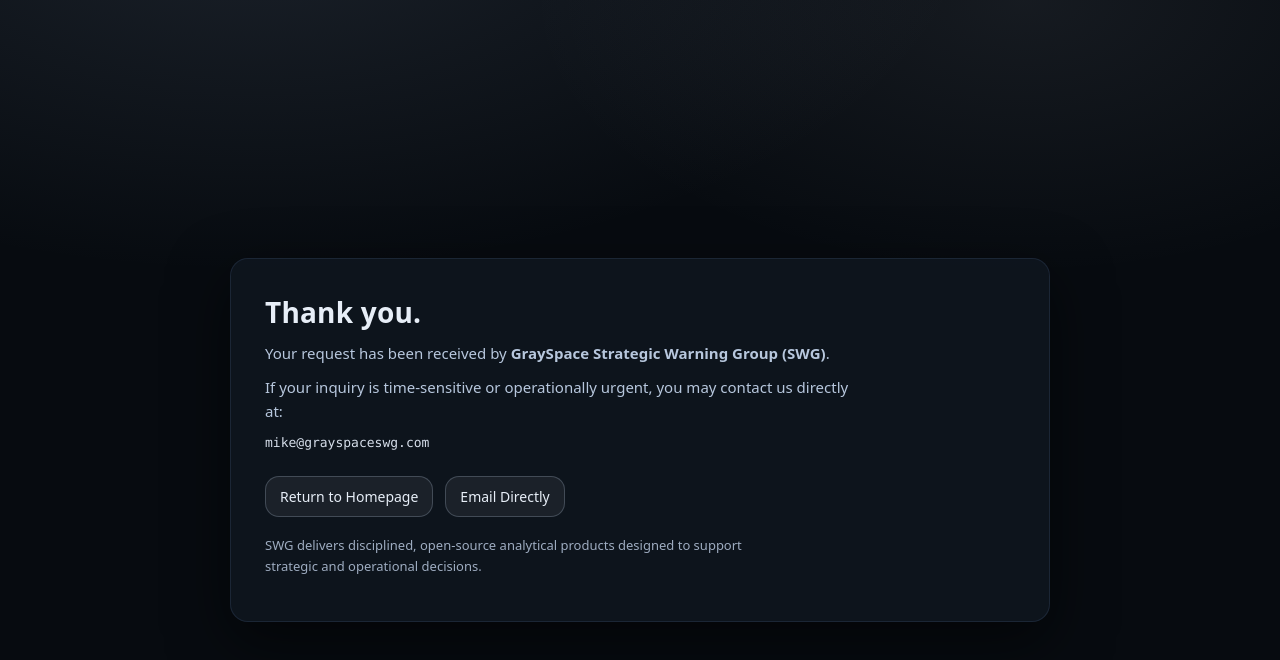
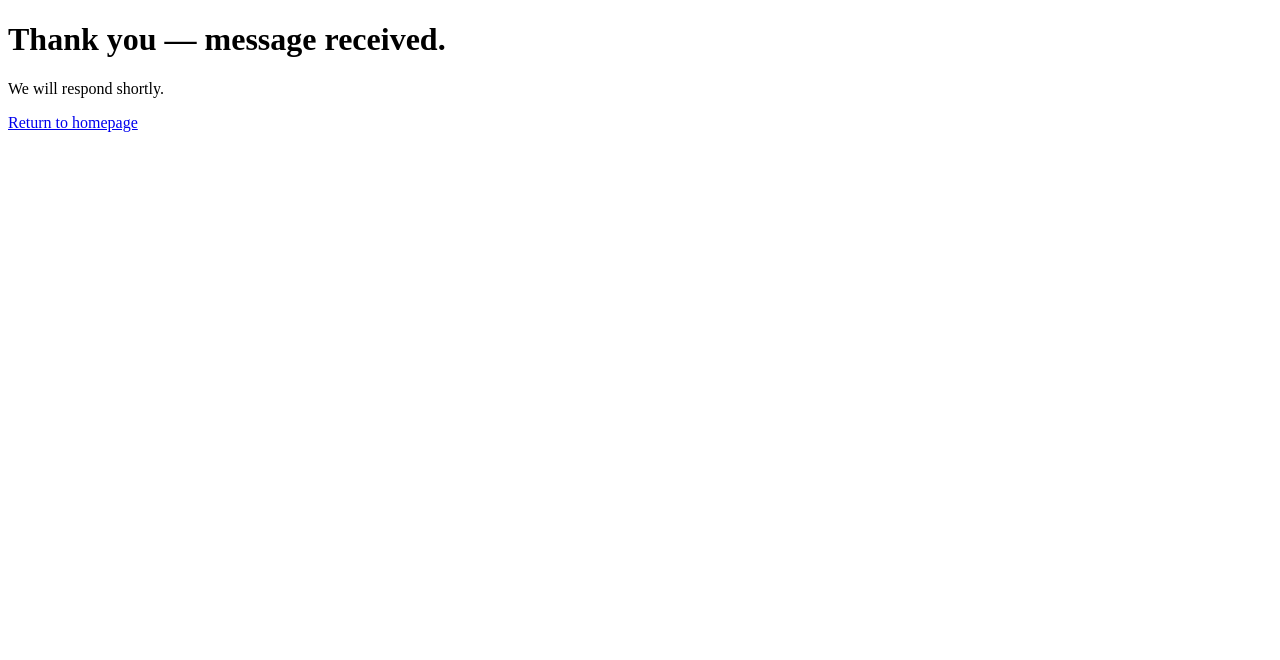
Before and after one commit to pregentm-stack/GraySpace-Landing, a plain HTML site: page thank-you.html in a window 1280 px wide. Drawn offline with Linux system fonts and the light colour scheme.

Commit message:
Update thank-you.html

```diff
--- a/thank-you.html
+++ b/thank-you.html
@@ -2,127 +2,11 @@
 <html lang="en">
 <head>
   <meta charset="utf-8" />
-  <meta name="viewport" content="width=device-width,initial-scale=1" />
-  <title>Thank You — GraySpace SWG</title>
-
-  <style>
-    :root{
-      --bg:#070b10;
-      --card:rgba(15,22,32,.82);
-      --border:rgba(30,42,58,.85);
-      --text:#e7eef7;
-      --muted:#b7c7dd;
-      --accent:#ffffff;
-      --radius:18px;
-    }
-
-    body{
-      margin:0;
-      font-family:system-ui,-apple-system,Segoe UI,Roboto,Helvetica,Arial;
-      background:radial-gradient(1200px 600px at 20% -10%, rgba(140,160,190,.15), transparent 60%),
-                 radial-gradient(900px 500px at 80% 0%, rgba(200,210,230,.08), transparent 55%),
-                 var(--bg);
-      color:var(--text);
-      min-height:100vh;
-      display:flex;
-      align-items:center;
-      justify-content:center;
-      padding:40px 20px;
-    }
-
-    .wrap{
-      width:100%;
-      max-width:820px;
-    }
-
-    .card{
-      background:var(--card);
-      border:1px solid var(--border);
-      border-radius:var(--radius);
-      padding:34px;
-      box-shadow:0 20px 60px rgba(0,0,0,.55);
-    }
-
-    h1{
-      margin:0 0 10px;
-      font-size:28px;
-      letter-spacing:.2px;
-    }
-
-    p{
-      margin:10px 0;
-      line-height:1.6;
-      color:var(--muted);
-      font-size:15px;
-      max-width:70ch;
-    }
-
-    .btnrow{
-      display:flex;
-      gap:12px;
-      margin-top:22px;
-      flex-wrap:wrap;
-    }
-
-    a.btn{
-      display:inline-flex;
-      align-items:center;
-      justify-content:center;
-      padding:10px 14px;
-      border-radius:14px;
-      border:1px solid rgba(183,199,221,.25);
-      background:rgba(255,255,255,.06);
-      color:var(--text);
-      text-decoration:none;
-      font-size:14px;
-      transition:all .2s ease;
-    }
-
-    a.btn:hover{
-      background:rgba(255,255,255,.12);
-      transform:translateY(-1px);
-    }
-
-    .note{
-      margin-top:18px;
-      font-size:13px;
-      color:rgba(183,199,221,.85);
-    }
-
-    .mono{
-      font-family:ui-monospace,SFMono-Regular,Menlo,Monaco,Consolas,monospace;
-      font-size:13px;
-      color:#d6deea;
-    }
-  </style>
+  <title>Thank You</title>
 </head>
-
 <body>
-  <div class="wrap">
-    <div class="card">
-      <h1>Thank you.</h1>
-
-      <p>
-        Your request has been received by <strong>GraySpace Strategic Warning Group (SWG)</strong>.
-      </p>
-
-      <p>
-        If your inquiry is time-sensitive or operationally urgent, you may contact us directly at:
-      </p>
-
-      <p class="mono">
-        mike@grayspaceswg.com
-      </p>
-
-      <div class="btnrow">
-        <a class="btn" href="/">Return to Homepage</a>
-        <a class="btn" href="mailto:mike@grayspaceswg.com">Email Directly</a>
-      </div>
-
-      <p class="note">
-        SWG delivers disciplined, open-source analytical products designed to support strategic and operational decisions.
-      </p>
-    </div>
-  </div>
+  <h1>Thank you — message received.</h1>
+  <p>We will respond shortly.</p>
+  <a href="/">Return to homepage</a>
 </body>
 </html>
```
